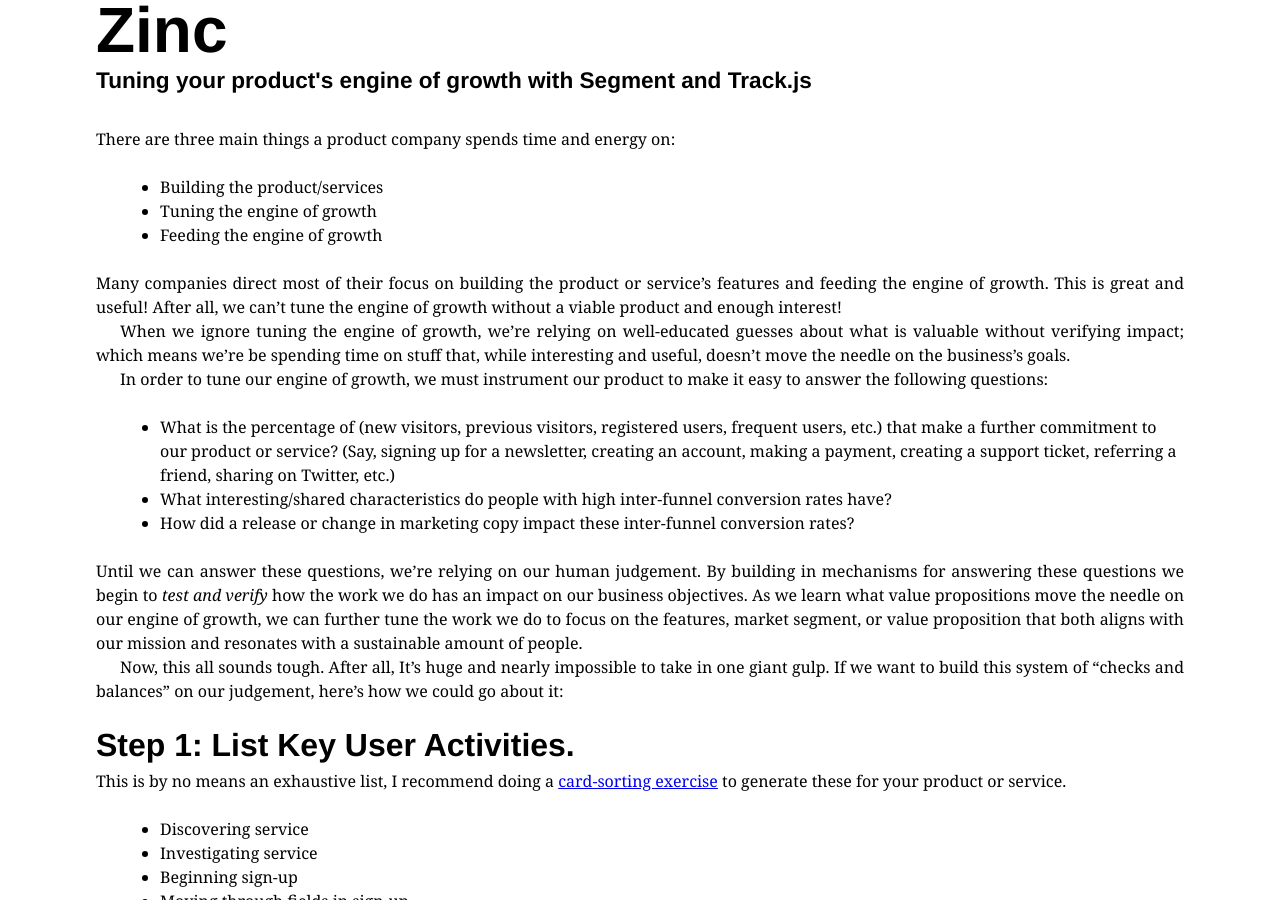
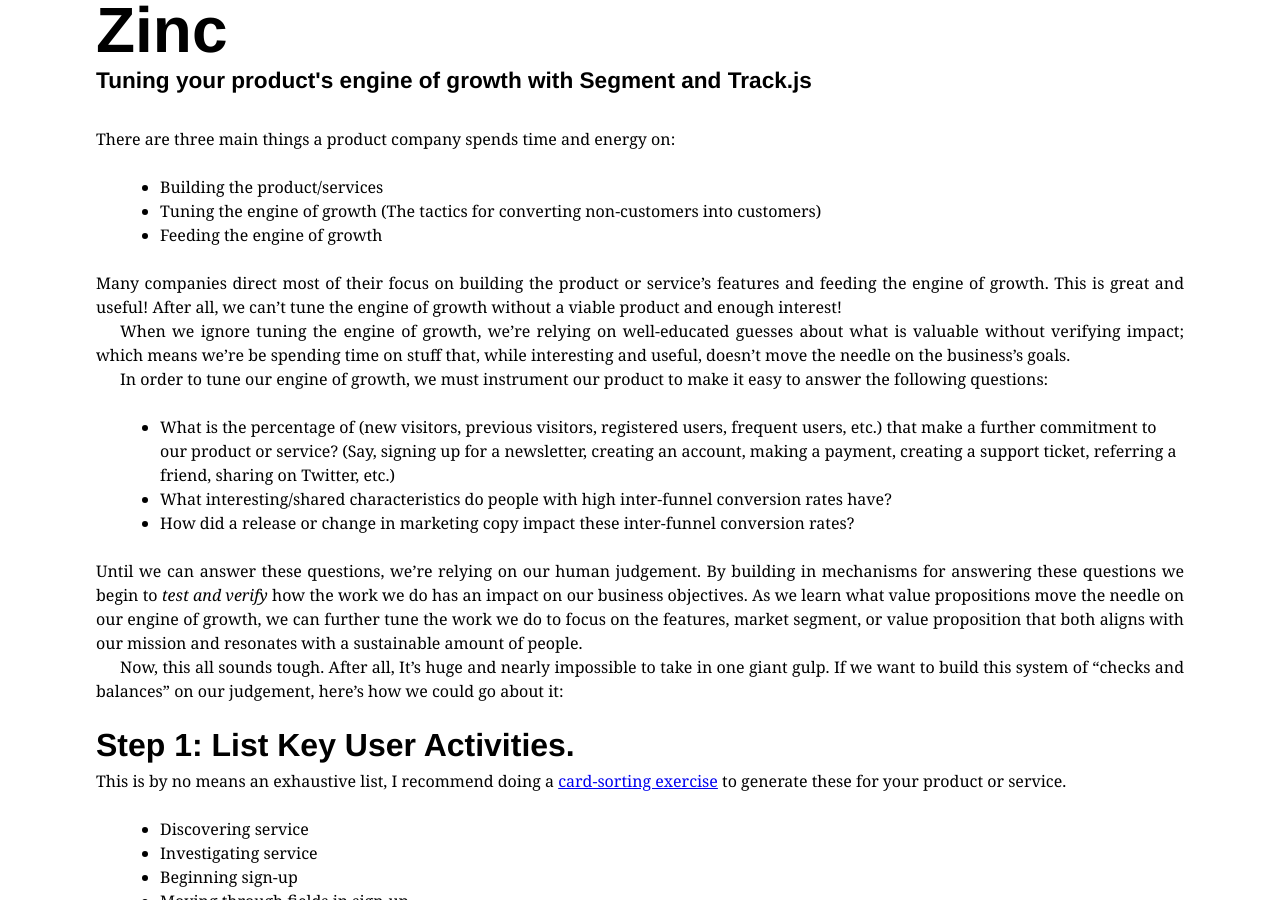
Before and after one commit to wecohere/zincma.de, a Jekyll site: the page built from _posts/2015-02-21-tuning-your-products-engine-of-growth-with-segment-com-and-track-js.md, in a window 1280 px wide and 900 px high. Built offline with Jekyll 4.4.1, drawn with Linux system fonts in a browser that asks for light colours.

Commit message:
Define what an engine of growth is

```diff
--- a/_posts/2015-02-21-tuning-your-products-engine-of-growth-with-segment-com-and-track-js.md
+++ b/_posts/2015-02-21-tuning-your-products-engine-of-growth-with-segment-com-and-track-js.md
@@ -14,7 +14,8 @@
 There are three main things a product company spends time and energy on:
 
 * Building the product/services
-* Tuning the engine of growth
+* Tuning the engine of growth (The tactics for converting non-customers into
+  customers)
 * Feeding the engine of growth
 
 Many companies direct most of their focus on building the product or service's
```
